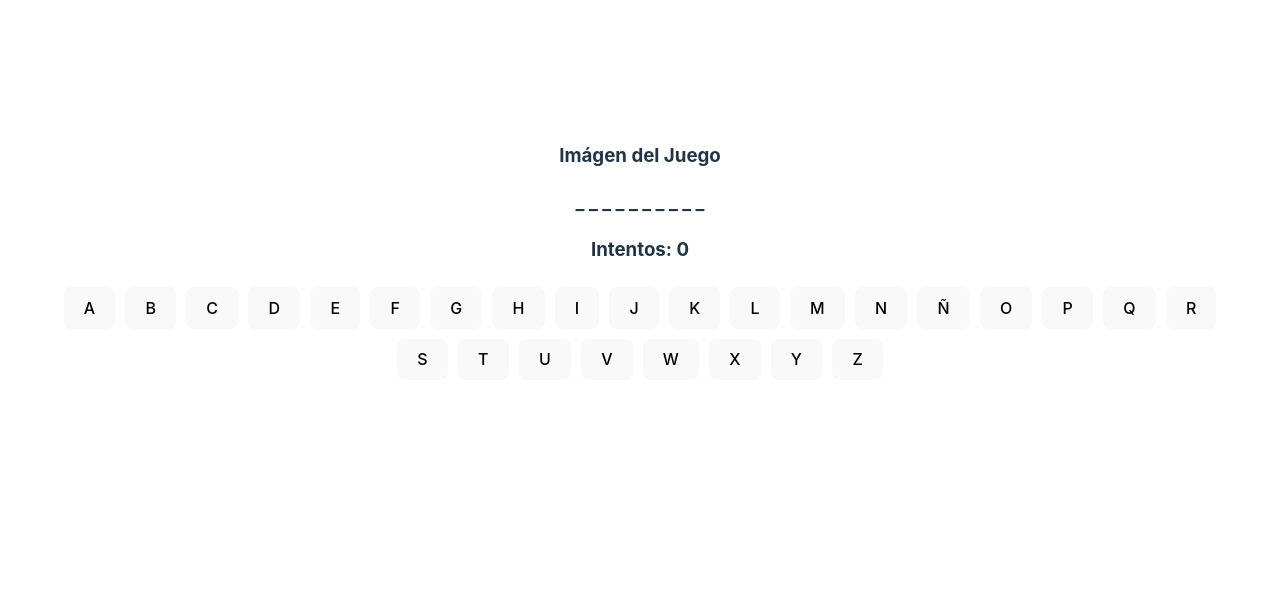
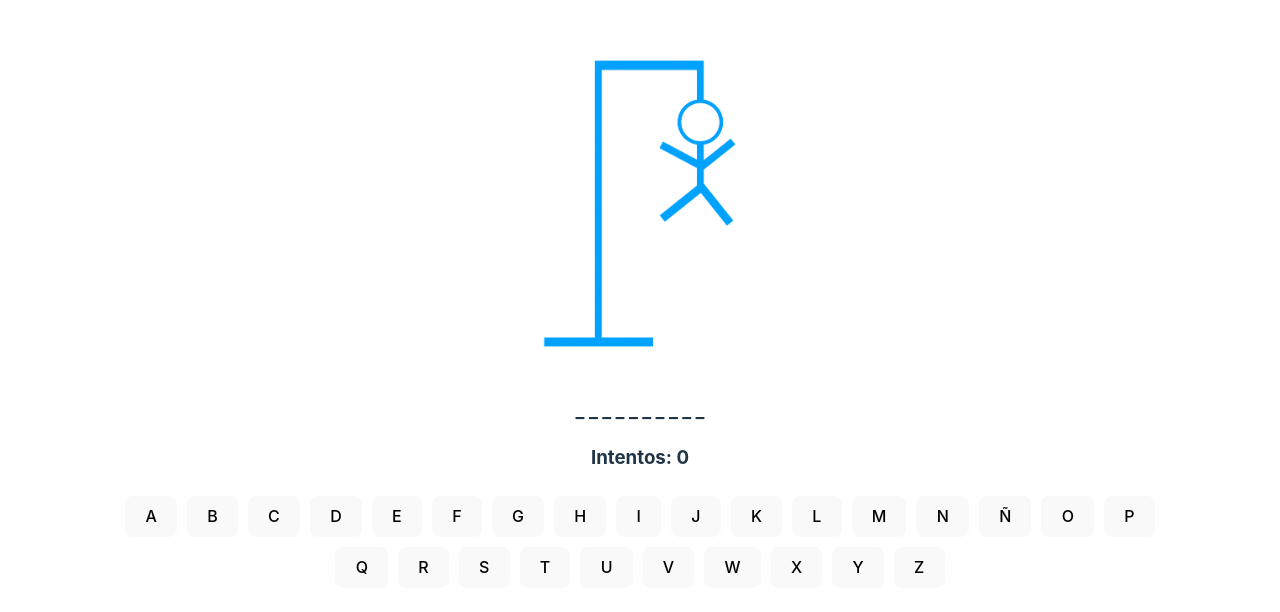
Before and after one commit to Alquimista-07/JS-TS-Reforzamiento, a React (Vite) app in the folder 6. Sección 7 Creación de un juego de ahorcado - React/hanging/: page / in a window 1280 px wide. Shown: the part 146-758 px from the top of the page. Built offline with nearby package versions, Linux system fonts and the light colour scheme.

Commit message:
82. Mostrar imágenes del ahorcado

```diff
--- a/6. Sección 7 Creación de un juego de ahorcado - React/hanging/src/App.tsx
+++ b/6. Sección 7 Creación de un juego de ahorcado - React/hanging/src/App.tsx
@@ -1,5 +1,8 @@
 // Importamos el arreglo de letras
 import { letters } from './helpers/letters';
+
+// Importación Componentes
+import { HangImage } from './components/HangImage';
 
 import "./App.css";
 
@@ -7,7 +10,8 @@ function App() {
   return (
     <div className="App">
       {/* Imágenes */}
-      <h3>Imágen del Juego</h3>
+      {/* Para el manejor de las imágenes lo separamos en un componente al cual le enviamos un parámetro (imageNumber) también conocido como prop o property */}
+      <HangImage imageNumber={ 9 } />
 
       {/* Palabra oculta */}
       <h3>_ _ _ _ _ _ _ _ _ _</h3>
--- /dev/null
+++ b/6. Sección 7 Creación de un juego de ahorcado - React/hanging/src/components/HangImage.tsx
@@ -0,0 +1,55 @@
+// NOTA: Es una convención en React que el nombre de los componentes
+//       inicien capitalizados.
+
+// Importamos las imágenes para usarlas
+import image0 from '../assets/0.png';
+import image1 from '../assets/1.png';
+import image2 from '../assets/2.png';
+import image3 from '../assets/3.png';
+import image4 from '../assets/4.png';
+import image5 from '../assets/4.png';
+import image6 from '../assets/6.png';
+import image7 from '../assets/7.png';
+import image8 from '../assets/8.png';
+import image9 from '../assets/9.png';
+
+// Creamos un arreglo para las imágenes el cual es un arreglo de strings
+const images: string[] = [
+    image0,
+    image1,
+    image2,
+    image3,
+    image4,
+    image5,
+    image6,
+    image7,
+    image8,
+    image9
+]
+
+// Creamos una interface para definir como van a lucir los props
+interface Props {
+    imageNumber: number;
+}
+
+// NOTA: Un componente no es más que una simple función de JavaScript
+//       y la exportamos para usarla fuera.
+// NOTA: Recibimos el prop que viene del componente padre App.tsx y lo desestructuramos para simplificar el código y no usar la notación de
+//       punto para hacer referencia a la proiedad imageNumber
+export function HangImage( { imageNumber }: Props ) {
+
+    // Hacemos una validación para evitar errores cuando se intenta más de lo permitido
+    // y ya con esto aseguramos que el componente siempre muestre una imágen.
+    if( imageNumber >= 9 ){
+        imageNumber = 9;
+    }
+
+  // Regresamos un nuevo elemento html conocido como un JSX Element
+  return (
+    <img
+        src={ images[ imageNumber ] }
+        alt="Hang Image"
+        style={{ width: 250 }}
+    />
+  );
+}
--- a/6. Sección 7 Creación de un juego de ahorcado - React/hanging/src/index.css
+++ b/6. Sección 7 Creación de un juego de ahorcado - React/hanging/src/index.css
@@ -24,7 +24,7 @@ a:hover {
 }
 
 body {
-  margin: 0;
+  margin: 60px;
   display: flex;
   place-items: center;
   min-width: 320px;
```
